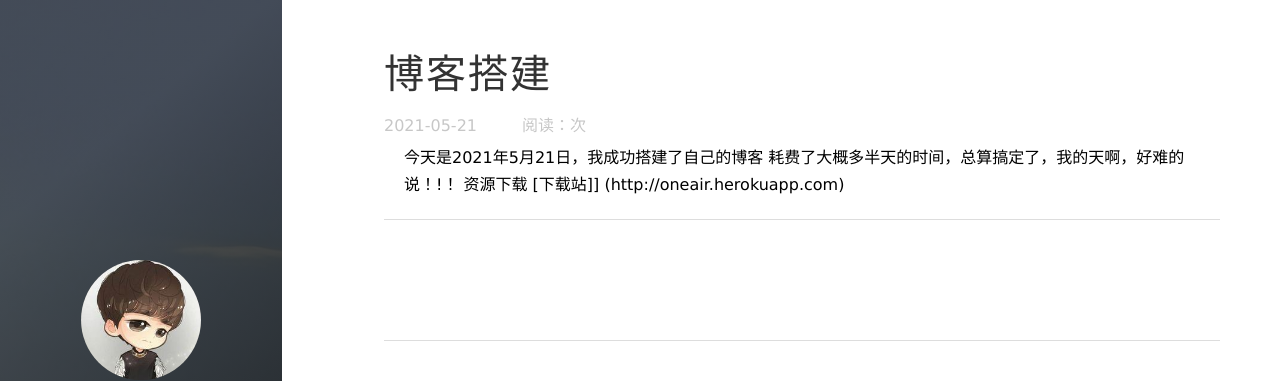
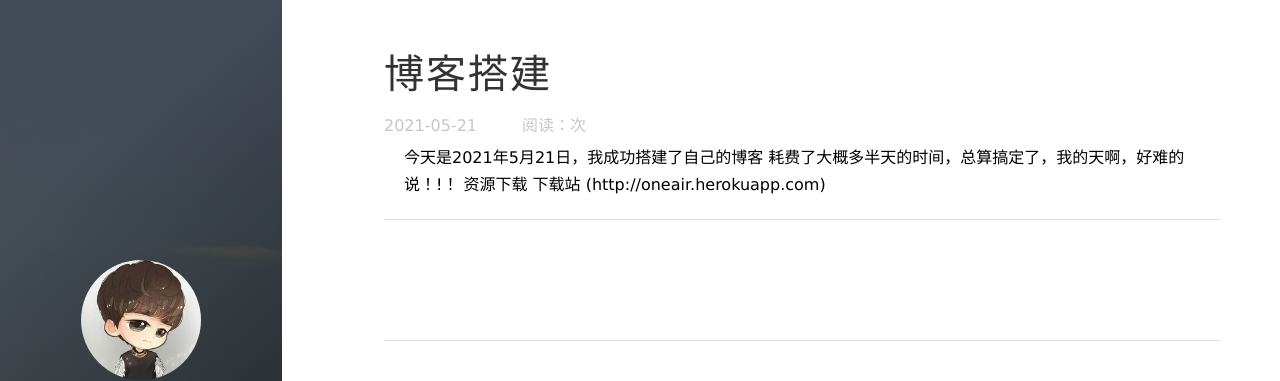
Before and after one commit to Killer-Yao/blog.github.io, a Jekyll site: the page built from _posts/2021-5-21-博客搭建.md, in a window 1280 px wide. Shown: the top 381 px of the page. Built offline with Jekyll 4.4.1, drawn with Linux system fonts in a browser that asks for light colours; nearby versions of some CDN libraries; comment, search, counter and statistics services are not loaded.

```diff
--- a/_posts/2021-5-21-博客搭建.md
+++ b/_posts/2021-5-21-博客搭建.md
@@ -7,5 +7,4 @@ tags:
 
 今天是2021年5月21日，我成功搭建了自己的博客
   耗费了大概多半天的时间，总算搞定了，我的天啊，好难的说！!！
-  资源下载 [下载站]]
-  (http://oneair.herokuapp.com)
+  资源下载 下载站 (http://oneair.herokuapp.com)
```
